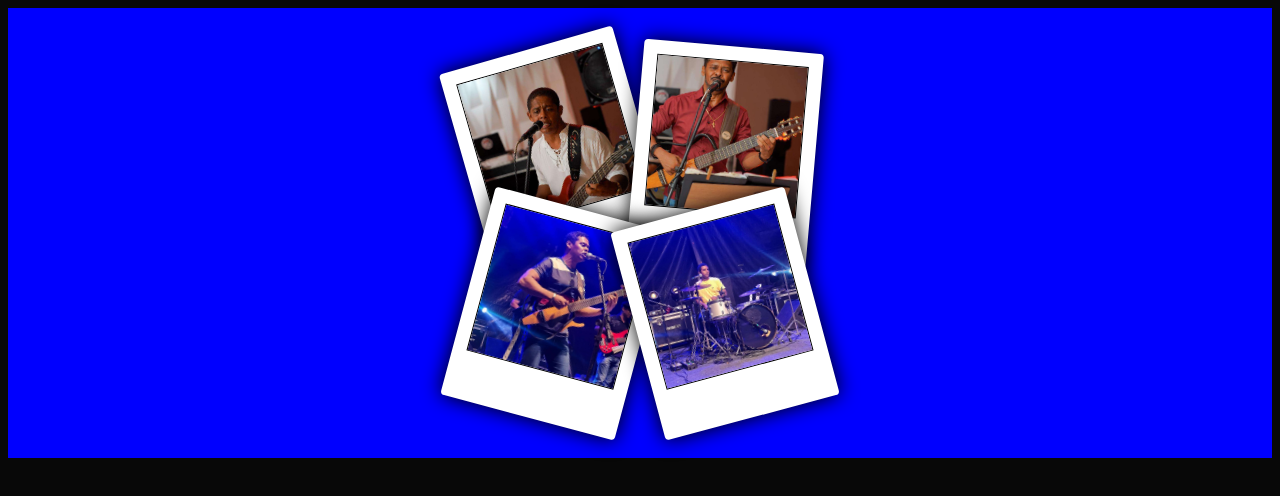
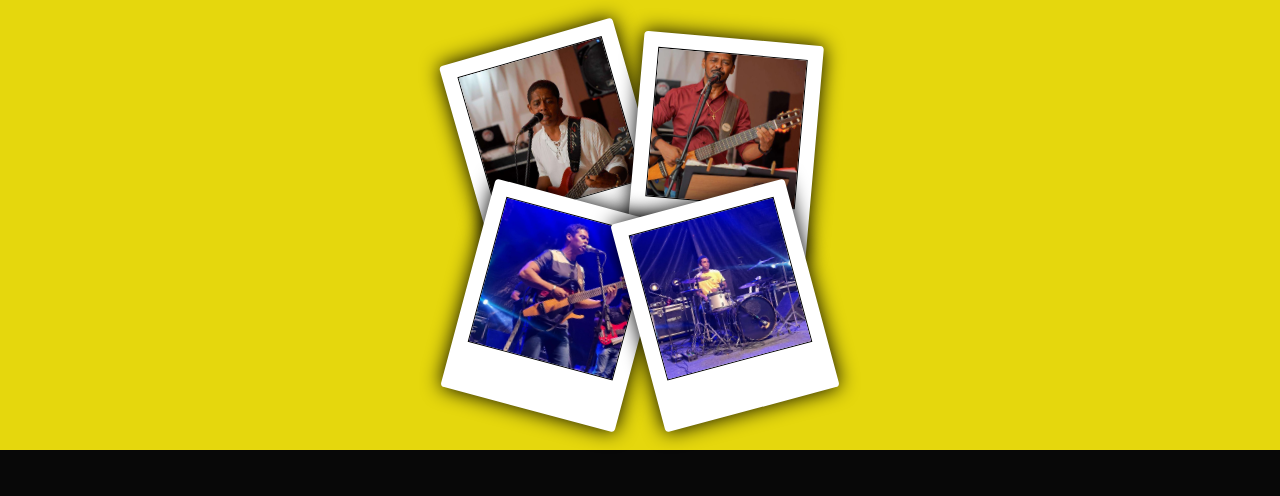
Before and after one commit to DevFirstVaga/banda-ensaios-front, a React (Vite) app: page / in a window 1280 px wide. Shown: the top 496 px of the page. Built offline with nearby package versions, Linux system fonts and the light colour scheme.

Commit message:
feat: add global styles

```diff
--- a/index.html
+++ b/index.html
@@ -6,7 +6,7 @@
     <meta name="viewport" content="width=device-width, initial-scale=1.0" />
     <title>Banda Ensaios</title>
   </head>
-  <body style="background-color: #080808">
+  <body>
     <div id="root"></div>
     <script type="module" src="/src/main.jsx"></script>
   </body>
--- a/src/App.jsx
+++ b/src/App.jsx
@@ -1,10 +1,14 @@
 import Router from "./Router"
+import { ThemeProvider } from "styled-components"
+import { theme } from "./theme/theme"
+import GlobalStyle from "./theme/global"
 
 function App() {
   return (
-    <>
-      <Router/>
-    </>
+    <ThemeProvider theme={theme}>
+      <GlobalStyle />
+      <Router />
+    </ThemeProvider>
   )
 }
 
--- a/src/components/PolaroidsGrid/styled.js
+++ b/src/components/PolaroidsGrid/styled.js
@@ -1,7 +1,8 @@
 import styled, { css } from "styled-components";
+import { theme } from "../../theme/theme";
 
 export const Wrapper = styled.div`
-  background-color: blue;
+  background-color: ${theme.colors.primary};
   display: grid;
   grid-template-columns: repeat(2, 170px);
   grid-template-rows: repeat(2, 160px);
@@ -11,27 +12,28 @@ export const Wrapper = styled.div`
 `
 
 export const PolaroidImg = styled.img`
-  border: solid 1px black;
+  border: solid 1px ${theme.colors.black0};
   width: 150px;
   height: 150px;
   object-fit: cover;
-  border: solid 1px black;
+  border: solid 1px ${theme.colors.black0};
 `
 
 export const PolaroidWrapper = styled.div`
   ${({
-    transform,
-    zIndex,
-  }) => css`
+  transform,
+  zIndex,
+}) => css`
     display: grid;
     justify-content: center;
     align-items: center;
     padding-bottom: 35px;
-    background-color: white;
+    background-color: ${theme.colors.white0};
     width: 180px;
     height: 180px;
-    box-shadow: 0 0 20px black;
+    box-shadow: 0 0 20px ${theme.colors.black0};
     border-radius: 4px;
+    box-sizing: content-box;
     transform: ${transform};
     z-index: ${zIndex};
   `}
--- /dev/null
+++ b/src/theme/global.js
@@ -0,0 +1,15 @@
+import { theme } from './theme'
+import { createGlobalStyle } from 'styled-components'
+
+const GlobalStyle = createGlobalStyle`
+  * {
+    margin: 0;
+    padding: 0;
+    box-sizing: border-box;
+  }
+  body{
+    background-color: ${theme.colors.black}
+  }
+`
+
+export default GlobalStyle
--- /dev/null
+++ b/src/theme/theme.ts
@@ -0,0 +1,23 @@
+export const theme = {
+  colors: {
+    black: "#080808",
+    black0: "#000000",
+    white: "#EAEAEA",
+    white0: "#FFFFFF",
+    gray: "#717568",
+    primary: "#E5D70D",
+  },
+  fonts: {
+    display: "Ubuntu, display",
+    primary: "Roboto, sans-serif",
+    size: {
+      text: "1.6rem",
+      sectionTitle: "2.4rem",
+      title: "2.8rem",
+    },
+    weight: {
+      regular: "400",
+      medium: "500",
+    }
+  },
+} as const;
```
